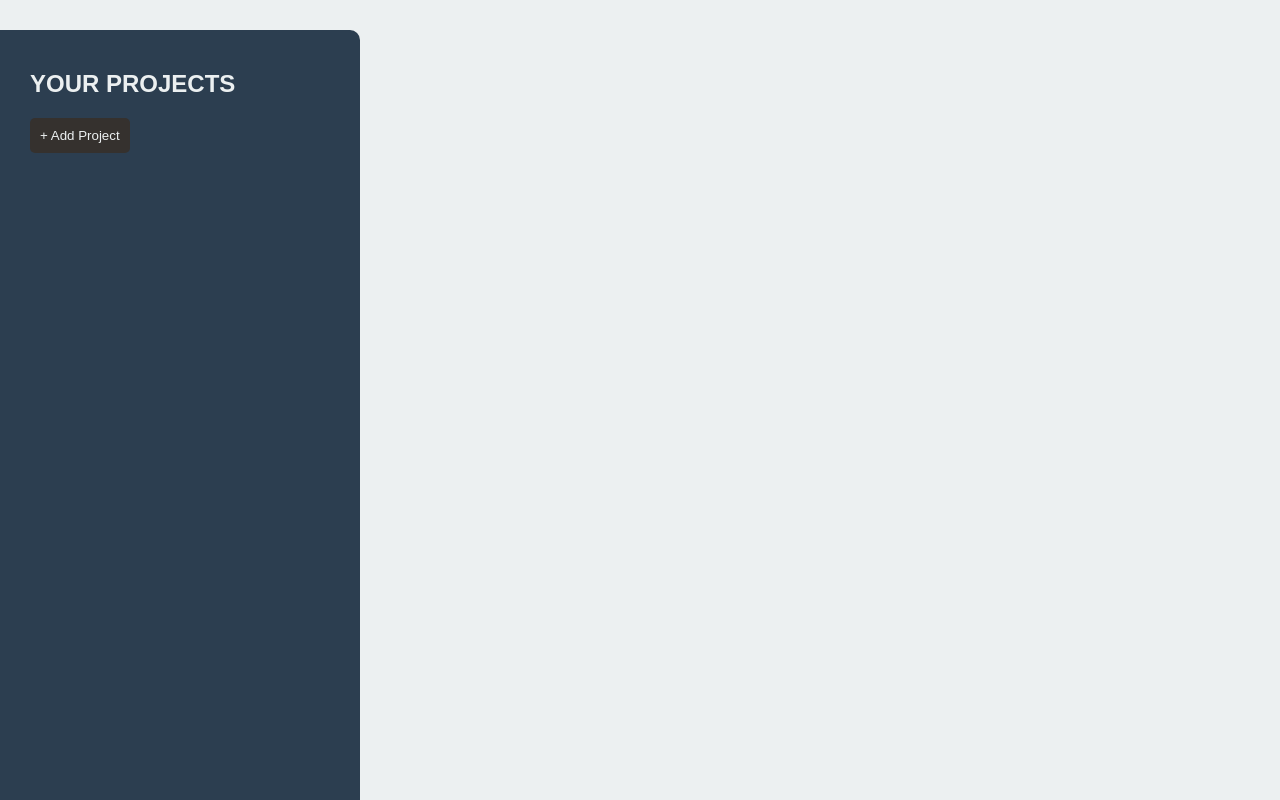
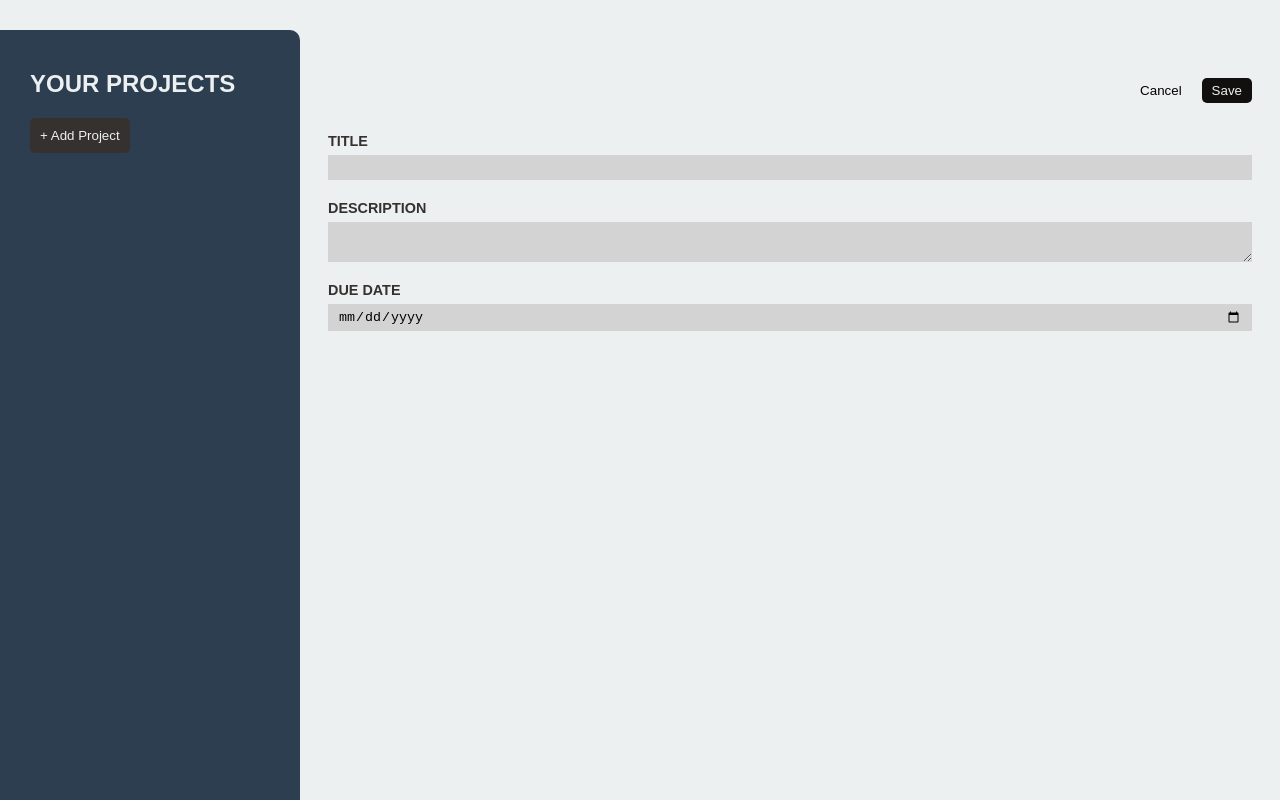
Before and after one commit to Grione/project-management-app, a React (Vite) app: page / in a window 1280 px wide. Both pictures are taken after a click on the button "+ Add Project". Built offline with nearby package versions, Linux system fonts and the light colour scheme; the HTML template or start-up script is replaced by a standard one.

Commit message:
add form component

```diff
--- a/src/App.jsx
+++ b/src/App.jsx
@@ -1,10 +1,33 @@
+import { useState } from "react";
 import Sidebar from "./components/Sidebar/Sidebar";
+import StartScreen from "./components/StartScreen/StartScreen";
+import AddProject from "./components/AddProject/AddProject";
 
 function App() {
+  const [isNewProject, setIsNewProject] = useState(false);
+  const [projects, setProjects] = useState([]);
+
+  function handlerCreateProject() {
+    setIsNewProject(true);
+  }
+
+  function handleAddProject(newProject) {
+    setProjects((prevProjects)=> {
+      return [
+        ...prevProjects,
+        newProject
+      ]
+    })
+  }
+
   return (
     <>
       <main className="main">
-        <Sidebar />
+        <Sidebar onClick={handlerCreateProject} projects={projects}/>
+        <section className="project-section">
+          {isNewProject ? <AddProject onSubmit={handleAddProject} /> : <StartScreen />}
+        </section>
+
       </main>
     </>
   );
--- /dev/null
+++ b/src/components/AddProject/AddProject.jsx
@@ -0,0 +1,41 @@
+import classes from './AddProject.module.css';
+import { useRef } from 'react';
+
+export default function AddProject({ onSubmit }) {
+  const titleRef = useRef(null);
+  const descRef = useRef(null);
+  const dateRef = useRef(null);
+
+  function handlerCreateProject() {
+    const newProject = {
+      title: titleRef.current.value,
+      description: descRef.current.value,
+      date: dateRef.current.value
+    }
+
+    onSubmit(newProject);
+  }
+
+  return (
+    <div className={classes.add_project}>
+      <div className={classes.buttons}>
+        <button className={classes.button_secondary}>Cancel</button>
+        <button onClick={handlerCreateProject} className={classes.button_primary}>Save</button>
+      </div>
+      <div className={classes.inputs}>
+        <div className={classes.input_row}>
+          <label>Title</label>
+          <input type="text" ref={titleRef}  className={classes.input}/>
+        </div>
+        <div className={classes.input_row}>
+          <label>Description</label>
+          <textarea ref={descRef} className={classes.input}></textarea>
+        </div>
+        <div className={classes.input_row}>
+          <label>Due Date</label>
+          <input type='date' ref={dateRef}  className={classes.input}/>
+        </div>
+      </div>
+    </div>
+  )
+}
--- /dev/null
+++ b/src/components/AddProject/AddProject.module.css
@@ -0,0 +1,49 @@
+.add_project {
+  display: flex;
+  flex-direction: column;
+}
+
+.buttons {
+  display: flex;
+  margin-bottom: 30px;
+  gap: 10px;
+  align-self: flex-end;
+}
+
+.button_secondary, .button_primary {
+  background-color: transparent;
+  border: none;
+  padding: 5px 10px;
+  cursor: pointer;
+}
+
+.button_primary {
+  background: var(--secondary-color);
+  color: var(--background-color);
+  border-radius: 5px;
+}
+
+.inputs {
+  display: flex;
+  flex-direction: column;
+  gap: 20px;
+}
+
+.input_row {
+  display: flex;
+  flex-direction: column;
+
+  label {
+    margin-bottom: 6px;
+    font-size: 0.9rem;
+    text-transform: uppercase;
+    color: var(--primary-color);
+    font-weight: 600;
+  }
+}
+
+.input {
+  padding: 5px 10px;
+  background-color: lightgray;
+  border: none;
+}
--- a/src/components/Sidebar/Sidebar.jsx
+++ b/src/components/Sidebar/Sidebar.jsx
@@ -1,10 +1,15 @@
 import classes from './Sidebar.module.css';
 
-export default function Sidebar() {
+export default function Sidebar({onClick, projects}) {
   return (
     <aside className={classes.aside}>
       <h1 className={classes.title}>Your Projects</h1>
-      <button className={classes.button}>+ Add Project</button>
+      <button onClick={onClick} className={classes.button}>+ Add Project</button>
+      <ul className={classes.projects}>
+        {projects?.map((project, index)=> {
+          return <li key={index}>{project.title}</li>
+        })}
+      </ul>
     </aside>
   )
 }
--- a/src/components/Sidebar/Sidebar.module.css
+++ b/src/components/Sidebar/Sidebar.module.css
@@ -29,3 +29,17 @@
     background-color: var(--secondary-color);
   }
 }
+
+.projects {
+  display: flex;
+  flex-direction: column;
+  gap: 10px;
+  list-style: none;
+  padding: 0;
+  margin: 20px 0 0 0;
+
+}
+
+.projects li {
+  color: var(--background-color);
+}
--- /dev/null
+++ b/src/components/StartScreen/StartScreen.jsx
@@ -0,0 +1,15 @@
+import classes from './StartScreen.module.css';
+import logo from '../../assets/no-projects.png';
+
+export default function StartScreen() {
+  return (
+    <div className={classes.start_screen}>
+      <img src={logo} alt="" className={classes.logo}/>
+      <h2 className={classes.title}>No Project Selected</h2>
+      <p className={classes.text}>
+        Select a project or get started with a new one
+      </p>
+      <button className={classes.button}>Create new project</button>
+    </div>
+  )
+}
--- /dev/null
+++ b/src/components/StartScreen/StartScreen.module.css
@@ -0,0 +1,32 @@
+.start_screen {
+  display: flex;
+  flex-direction: column;
+  align-items: center;
+  padding-top: 70px;
+}
+
+.logo {
+  width: 60px;
+}
+
+.title {
+  margin-bottom: 0;
+}
+
+.text {
+  margin-bottom: 25px;
+}
+
+.button {
+  border: none;
+  padding: 10px;
+  margin: 0;
+  background: var(--secondary-color);
+  color: var(--background-color);
+  cursor: pointer;
+  border-radius: 5px;
+
+  &:hover {
+    background: var(--primary-color);
+  }
+}
--- a/src/index.css
+++ b/src/index.css
@@ -1,4 +1,12 @@
 @import './styles/variables.css';
+
+* {
+  box-sizing: border-box;
+}
+
+img {
+  max-width: 100%;
+}
 
 body {
   background: var(--background-color);
@@ -9,4 +17,10 @@ body {
   position: relative;
   display: flex;
   padding-top: 30px;
+  padding-left: 300px;
 }
+
+.project-section {
+  flex: 1;
+  padding: 40px 20px;
+}
```
